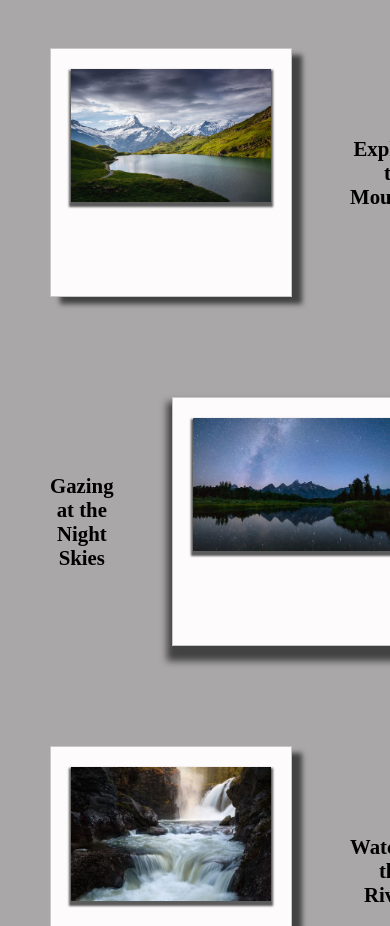
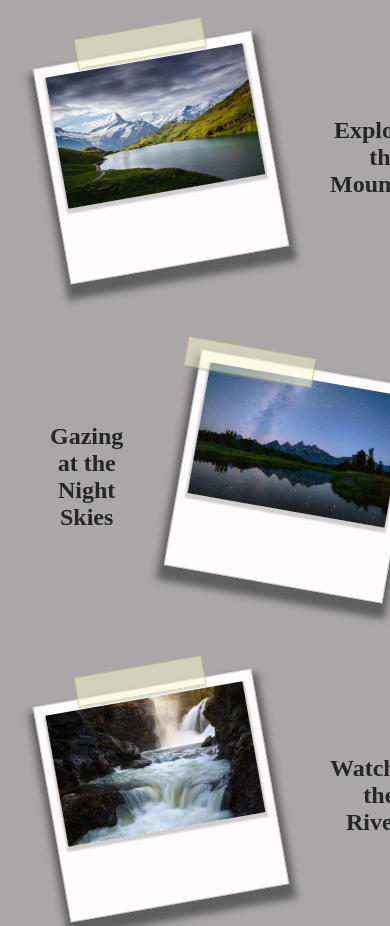
Before and after one commit to EmilySisco/glimpse-of-god, a plain HTML site: page index.html in a window 390 px wide. Shown: the part 846-1772 px from the top of the page. Drawn offline with Linux system fonts and the light colour scheme.

Commit message:
Add files via upload

```diff
--- a/app.js
+++ b/app.js
@@ -29,3 +29,45 @@ function checkboxes ( ) {
         }
     });
 }
+
+
+const tapesRight = document.querySelectorAll(".tape-right");
+
+window.addEventListener( 'scroll', movetapeRight);
+
+function movetapeRight ( ) {
+    const triggerBottom = window.innerHeight / 5 * 4;
+
+    tapesRight.forEach( tape => {
+        const tapeTop = tape.getBoundingClientRect().top;
+
+        if( tapeTop < triggerBottom) {
+            tape.classList.add("show");
+        }
+
+        else {
+            tape.classList.remove("show");
+        }
+    });
+}
+
+
+const tapesLeft = document.querySelectorAll(".tape-left");
+
+window.addEventListener( 'scroll', movetapeLeft);
+
+function movetapeLeft ( ) {
+    const triggerBottom = window.innerHeight / 5 * 4;
+
+    tapesLeft.forEach( tape => {
+        const tapeTop = tape.getBoundingClientRect().top;
+
+        if( tapeTop < triggerBottom) {
+            tape.classList.add("show");
+        }
+
+        else {
+            tape.classList.remove("show");
+        }
+    });
+}
--- a/index.html
+++ b/index.html
@@ -40,6 +40,7 @@
 
         <section class="cards">
             <div class="container">
+                <div class="tape-right"></div>
                 <div class = "card rotate-right">
                     <img class="overlay" src="images/lake.jpg">
                 </div>
@@ -48,6 +49,7 @@
                 </div>
             </div>
             <div class="container">
+                <div class="tape-left"></div>
                 <div class="text-left">
                     <h1> Gazing at the Night Skies </h1>
                 </div>
@@ -56,6 +58,7 @@
                 </div>
             </div>
             <div class="container">
+                <div class="tape-right"></div>
                 <div class = "card rotate-right">
                     <img class="overlay" src="images/waterfall.jpg">
                 </div>
@@ -64,6 +67,7 @@
                 </div>
             </div>
             <div class="container">
+                <div class="tape-left"></div>
                 <div class="text-left">
                     <h1> Seeing the Deserts </h1>
                 </div>
--- a/styles.css
+++ b/styles.css
@@ -124,13 +124,43 @@ header {
 }
 
 .container .text-right h1 {
-    font-size: 2em;
+    font-size: 3em;
     text-align: center;
+    color:rgb(38, 38, 38);
 }
 
 .container .text-left h1 {
-    font-size: 2em;
+    font-size: 3em;
     text-align: center;
+    color:rgb(38, 38, 38);
+}
+
+.tape-right {
+    background-color: rgba(250, 250, 206, 0.5);
+    border: 1px solid rgb(112, 103, 2, 0.3);
+    box-shadow: 0px 2px rgba(148, 148, 148, 0.3);
+    width: 300px;
+    height: 45px;
+    position: absolute;
+    top: 50px;
+    left: 130px;
+    z-index: 1;
+
+    transform: rotate(-10deg);
+}
+
+.tape-left {
+    background-color: rgba(250, 250, 206, 0.5);
+    border: 1px solid rgb(112, 103, 2, 0.3);
+    box-shadow: 0px 2px rgba(148, 148, 148, 0.3);
+    width: 300px;
+    height: 45px;
+    position: absolute;
+    top: 50px;
+    right: 130px;
+    z-index: 1;
+
+    transform: rotate(10deg);
 }
 
 
@@ -153,20 +183,21 @@ img {
     align-items: center;
     justify-content: space-between;
     gap:0.5rem;
+    position: relative;
 }
 
 .container .rotate-right {
-    transform: rotate(-15deg);
-    box-shadow: 10px 7px 5px rgba(24, 24, 24, 0.7);
+    transform: rotate(-10deg);
+    box-shadow: 0px 10px 7px 5px rgba(24, 24, 24, 0.5);
 }
 
 .container img {
-    box-shadow: 0px 3px 2px 2px rgba(24, 24, 24, 0.7);
+    box-shadow: 0px 3px 2px 2px rgba(24, 24, 24, 0.2);
 }
 
 .container .rotate-left {
-    transform: rotate(15deg);
-    box-shadow: 0px 10px 7px 5px rgba(24, 24, 24, 0.7);
+    transform: rotate(10deg);
+    box-shadow: 0px 10px 7px 5px rgba(24, 24, 24, 0.5);
 }
 
 .card {
@@ -175,18 +206,10 @@ img {
     padding-bottom: 140px;
     border: 1px solid rgba(148, 148, 148, 0.5);
 
-    transform:translateX(400%);
     transition: all 1s ease-in;
+    transform: translateX(400%);
 }
 
-
-.box:nth-of-type(even) {
-    transform: translateX(-400%);
-}
-
-.card.show {
-    transform: translateX(0);
-}
 
 .card h1 {
     font-size: 2em;
@@ -200,15 +223,15 @@ img {
   flex:1;
 }
 
-@media(max-width: 786px) {
+@media(max-width: 549px) {
 
     img {
         width: 200px;
     }
 
     .card {
-        padding: 20px;
-        padding-bottom: 90px;
+        padding: 10px;
+        padding-bottom: 70px;
     }
 
     .container {
@@ -216,14 +239,14 @@ img {
     }
 
     .container .text-right h1 {
-        font-size: 1.3em;
+        font-size: 1.5em;
         text-align: center;
         padding-left: 50px;
 
     }
 
     .container .text-left h1 {
-        font-size: 1.3em;
+        font-size: 1.5em;
         text-align: center;
         padding-right: 50px;
 
@@ -243,7 +266,26 @@ img {
 
     }
 
+    .tape-right {
+        width: 130px;
+        height: 30px;
+        position: absolute;
+        top: 30px;
+        left: 75px;
+        z-index: 1;
+
+    }
+
+    .tape-left {
+        width: 130px;
+        height: 30px;
+        position: absolute;
+        top: 30px;
+        right: 75px;
+        z-index: 1;
+    }
 }
+
 
 .footer {
     background-color: rgb(49, 48, 48);
```
